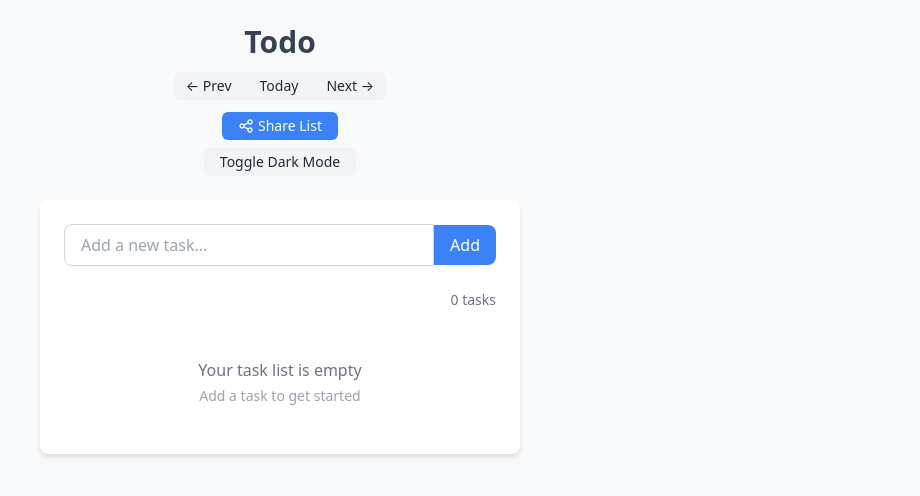
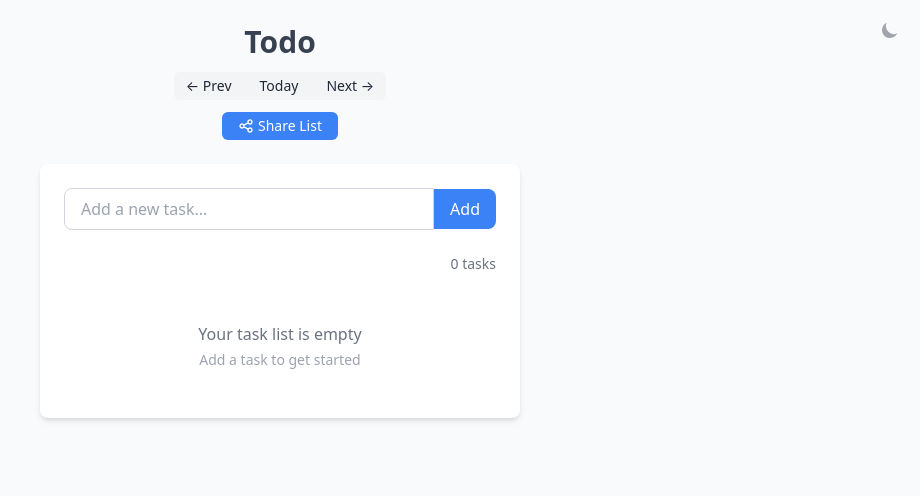
Before and after one commit to klabianco/todo, a PHP site: page / in a window 1280 px wide. Shown: the top 496 px of the page, without its empty margins (360-1280 px from the left). Run offline with PHP 8.4, Linux system fonts and the light colour scheme; data that the repository does not hold is empty.

Commit message:
feat: enhance dark mode UI with improved theme toggle and task styling

```diff
--- a/www/assets/css/todo.css
+++ b/www/assets/css/todo.css
@@ -46,6 +46,35 @@ html.dark body {
     background-color: #111827;
     color: #e5e7eb;
 }
+
+/* Task item dark mode styles */
+html.dark .task-item {
+    border-color: #4b5563;
+}
+
+html.dark .task-item.bg-white {
+    background-color: #2d3748 !important;
+    color: #e5e7eb;
+}
+
+html.dark .task-item.completed.bg-gray-50 {
+    background-color: #1f2937 !important;
+    color: #9ca3af;
+}
+
+/* Make checkbox and interactions more visible in dark mode */
+html.dark .task-item input[type="checkbox"] {
+    border-color: #6b7280;
+    background-color: #374151;
+}
+
+html.dark .task-item .drag-handle {
+    color: #6b7280;
+}
+
+html.dark .task-item .drag-handle:hover {
+    color: #60a5fa !important;
+}
 html.dark .dark\:bg-gray-700 { background-color: #374151 !important; }
 html.dark .dark\:bg-gray-800 { background-color: #1f2937 !important; }
 html.dark .dark\:bg-gray-600 { background-color: #4b5563 !important; }
@@ -55,3 +84,29 @@ html.dark .dark\:text-gray-200 { color: #e5e7eb !important; }
 html.dark .dark\:text-gray-300 { color: #d1d5db !important; }
 html.dark .dark\:text-gray-400 { color: #9ca3af !important; }
 html.dark .dark\:text-gray-500 { color: #6b7280 !important; }
+
+/* Theme toggle button styling */
+#theme-toggle {
+    transition: opacity 0.2s ease;
+}
+
+/* Light mode: display moon, hide sun */
+#theme-toggle .sun-icon {
+    display: none;
+}
+#theme-toggle .moon-icon {
+    display: block;
+}
+
+/* Dark mode: display sun, hide moon */
+html.dark #theme-toggle .sun-icon {
+    display: block;
+}
+html.dark #theme-toggle .moon-icon {
+    display: none;
+}
+
+/* Make the theme toggle hover effect more visible in dark mode */
+html.dark #theme-toggle {
+    color: #e5e7eb; /* Light color for visibility */
+}
--- a/www/assets/js/modules/theme.js
+++ b/www/assets/js/modules/theme.js
@@ -4,8 +4,28 @@ function applyTheme(theme) {
     const root = document.documentElement;
     if (theme === 'dark') {
         root.classList.add('dark');
+        updateThemeIcon('dark');
     } else {
         root.classList.remove('dark');
+        updateThemeIcon('light');
+    }
+}
+
+function updateThemeIcon(theme) {
+    const toggleButton = document.getElementById('theme-toggle');
+    if (!toggleButton) return;
+
+    const sunIcon = toggleButton.querySelector('.sun-icon');
+    const moonIcon = toggleButton.querySelector('.moon-icon');
+
+    if (theme === 'dark') {
+        // In dark mode, show the sun icon
+        if (sunIcon) sunIcon.style.display = 'block';
+        if (moonIcon) moonIcon.style.display = 'none';
+    } else {
+        // In light mode, show the moon icon
+        if (sunIcon) sunIcon.style.display = 'none';
+        if (moonIcon) moonIcon.style.display = 'block';
     }
 }
 
@@ -19,5 +39,9 @@ export function toggleTheme() {
 export function initializeTheme() {
     const saved = localStorage.getItem(STORAGE_KEY);
     const prefersDark = window.matchMedia('(prefers-color-scheme: dark)').matches;
-    applyTheme(saved ? saved : (prefersDark ? 'dark' : 'light'));
+    const theme = saved ? saved : (prefersDark ? 'dark' : 'light');
+    applyTheme(theme);
+
+    // Initialize the icon state immediately to prevent both icons showing at once
+    setTimeout(() => updateThemeIcon(theme), 0);
 }
--- a/www/assets/js/modules/ui.js
+++ b/www/assets/js/modules/ui.js
@@ -65,7 +65,7 @@ export const createTaskElement = (
     const li = document.createElement('li');
     li.dataset.id = task.id;
     li.dataset.level = level;
-    li.className = `task-item ${level > 0 ? 'ml-' + (level * 4) : ''} mb-2 border rounded-lg ${task.completed ? 'completed bg-gray-50' : 'bg-white'} ${task.sticky ? 'border-amber-400' : ''}`;
+    li.className = `task-item ${level > 0 ? 'ml-' + (level * 4) : ''} mb-2 border rounded-lg ${task.completed ? 'completed bg-gray-50 dark:bg-gray-800' : 'bg-white dark:bg-gray-700'} ${task.sticky ? 'border-amber-400' : 'dark:border-gray-600'}`;
 
     // Main task row with controls
     const taskRow = document.createElement('div');
@@ -103,7 +103,7 @@ export const createTaskElement = (
     });
 
     const span = document.createElement('span');
-    span.className = task.completed ? 'line-through text-gray-500' : '';
+    span.className = task.completed ? 'line-through text-gray-500 dark:text-gray-400' : 'dark:text-gray-100';
     span.textContent = task.task;
     span.draggable = true;
 
--- a/www/index.html
+++ b/www/index.html
@@ -35,8 +35,11 @@
                     </svg>
                     Share List
                 </button>
-                <button id="theme-toggle" class="text-sm bg-gray-100 hover:bg-gray-200 px-4 py-1 rounded-md mx-auto dark:bg-gray-700 dark:hover:bg-gray-600 dark:text-gray-200">
-                    Toggle Dark Mode
+                <button id="theme-toggle" class="p-1 rounded-full opacity-40 hover:opacity-80 transition-opacity absolute top-4 right-4" title="Toggle dark/light mode" aria-label="Toggle dark/light mode">
+                    <svg class="w-5 h-5" fill="currentColor" viewBox="0 0 20 20" xmlns="http://www.w3.org/2000/svg">
+                        <path class="sun-icon" d="M10 2a1 1 0 011 1v1a1 1 0 11-2 0V3a1 1 0 011-1zm4 8a4 4 0 11-8 0 4 4 0 018 0zm-.464 4.95l.707.707a1 1 0 001.414-1.414l-.707-.707a1 1 0 00-1.414 1.414zm2.12-10.607a1 1 0 010 1.414l-.706.707a1 1 0 11-1.414-1.414l.707-.707a1 1 0 011.414 0zM17 11a1 1 0 100-2h-1a1 1 0 100 2h1zm-7 4a1 1 0 011 1v1a1 1 0 11-2 0v-1a1 1 0 011-1zM5.05 6.464A1 1 0 106.465 5.05l-.708-.707a1 1 0 00-1.414 1.414l.707.707zm1.414 8.486l-.707.707a1 1 0 01-1.414-1.414l.707-.707a1 1 0 011.414 1.414zM4 11a1 1 0 100-2H3a1 1 0 000 2h1z" fill-rule="evenodd" clip-rule="evenodd"></path>
+                        <path class="moon-icon" d="M17.293 13.293A8 8 0 016.707 2.707a8.001 8.001 0 1010.586 10.586z"></path>
+                    </svg>
                 </button>
                 <div id="share-url-container" class="hidden mt-2 bg-gray-100 p-2 rounded-md max-w-md mx-auto dark:bg-gray-800">
                     <div class="flex items-center">
@@ -73,7 +76,7 @@
                     type="text"
                     id="task-input"
                     placeholder="Add a new task..."
-                    class="flex-1 py-2 px-4 rounded-l-lg border border-gray-300 focus:outline-none focus:ring-2 focus:ring-blue-500 focus:border-transparent"
+                    class="flex-1 py-2 px-4 rounded-l-lg border border-gray-300 focus:outline-none focus:ring-2 focus:ring-blue-500 focus:border-transparent dark:bg-gray-700 dark:border-gray-600 dark:text-gray-100 dark:placeholder-gray-400"
                     required
                 >
                 <button
```
